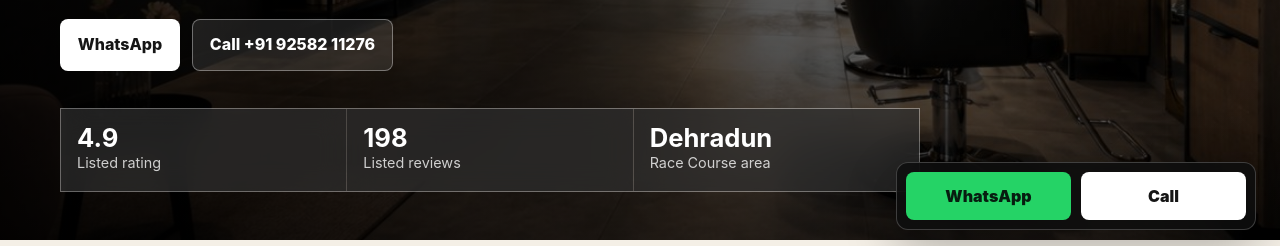
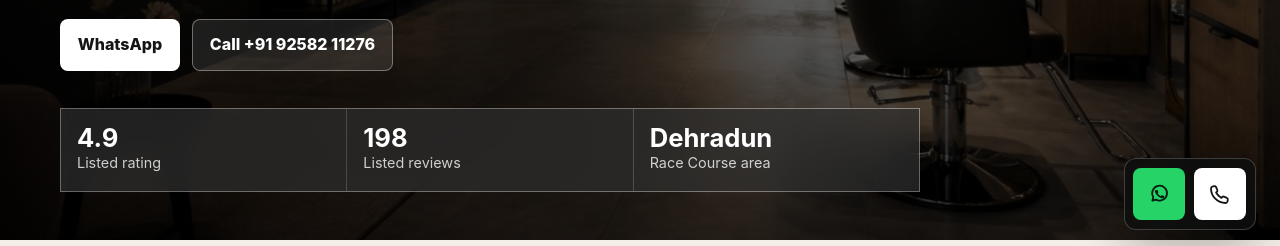
Before and after one commit to LUFICR/Salon-Demo-website, a plain HTML site: page index.html in a window 1280 px wide. Shown: the part 554-800 px from the top of the page. Drawn offline with Linux system fonts and the light colour scheme.

Commit message:
Use icon-only floating contact buttons

```diff
--- a/index.html
+++ b/index.html
@@ -259,12 +259,15 @@
 
       .floating-contact {
         position: fixed;
-        inset: auto 1rem calc(1rem + env(safe-area-inset-bottom)) 1rem;
+        left: 50%;
+        right: auto;
+        bottom: calc(1rem + env(safe-area-inset-bottom));
+        transform: translateX(-50%);
         z-index: 12;
         display: grid;
-        grid-template-columns: 1fr 1fr;
-        gap: 0.6rem;
-        width: min(100% - 2rem, 440px);
+        grid-template-columns: repeat(2, 52px);
+        gap: 0.55rem;
+        width: max-content;
         margin-inline: auto;
         padding: 0.55rem;
         border: 1px solid rgba(255, 255, 255, 0.2);
@@ -275,14 +278,21 @@
       }
 
       .floating-contact a {
-        min-height: 48px;
+        width: 52px;
+        height: 52px;
+        min-height: 52px;
         display: inline-flex;
         align-items: center;
         justify-content: center;
-        gap: 0.45rem;
         border-radius: 8px;
         font-weight: 900;
         text-decoration: none;
+      }
+
+      .floating-contact svg {
+        width: 24px;
+        height: 24px;
+        flex: 0 0 auto;
       }
 
       .floating-contact .whatsapp {
@@ -541,7 +551,7 @@
         .floating-contact {
           right: 1.5rem;
           left: auto;
-          width: 360px;
+          transform: none;
         }
       }
 
@@ -812,8 +822,17 @@
     </footer>
 
     <nav class="floating-contact" aria-label="Quick contact">
-      <a class="whatsapp" href="https://wa.me/919258211276?text=Hello%20Afreen%20Unisex%20Salon%2C%20I%20would%20like%20to%20ask%20about%20an%20appointment." rel="noopener">WhatsApp</a>
-      <a class="call" href="tel:+919258211276">Call</a>
+      <a class="whatsapp" href="https://wa.me/919258211276?text=Hello%20Afreen%20Unisex%20Salon%2C%20I%20would%20like%20to%20ask%20about%20an%20appointment." rel="noopener" aria-label="WhatsApp Afreen Unisex Salon">
+        <svg aria-hidden="true" viewBox="0 0 24 24" fill="none">
+          <path d="M5.4 18.7 6.3 15A7.4 7.4 0 1 1 9 17.6l-3.6 1.1Z" stroke="currentColor" stroke-width="1.8" stroke-linejoin="round"/>
+          <path d="M9.2 8.4c.2-.4.3-.4.6-.4h.4c.2 0 .4 0 .5.4l.7 1.5c.1.3.1.5-.1.7l-.4.5c-.1.1-.2.3-.1.5.3.5.7 1.1 1.2 1.5.6.5 1.1.8 1.7 1 .2.1.3 0 .5-.1l.6-.7c.2-.2.4-.2.7-.1l1.4.7c.3.1.4.3.4.5 0 .5-.2 1.1-.6 1.4-.4.4-1.2.6-2.1.4-1.1-.2-2.5-.8-3.9-2.1-1.4-1.3-2.3-2.8-2.7-4-.3-.9-.1-1.6.1-2.1Z" fill="currentColor"/>
+        </svg>
+      </a>
+      <a class="call" href="tel:+919258211276" aria-label="Call Afreen Unisex Salon">
+        <svg aria-hidden="true" viewBox="0 0 24 24" fill="none">
+          <path d="M8.1 5.2 9.3 8c.3.7.1 1.4-.4 1.8l-.8.7a12.8 12.8 0 0 0 5.4 5.4l.7-.8c.5-.5 1.2-.7 1.8-.4l2.8 1.2c.8.3 1.2 1.2 1 2l-.4 1.7c-.2.8-.9 1.4-1.8 1.4A14.6 14.6 0 0 1 3 6.4c0-.9.6-1.6 1.4-1.8l1.7-.4c.8-.2 1.6.2 2 .9Z" stroke="currentColor" stroke-width="1.8" stroke-linejoin="round"/>
+        </svg>
+      </a>
     </nav>
   </body>
 </html>
```
